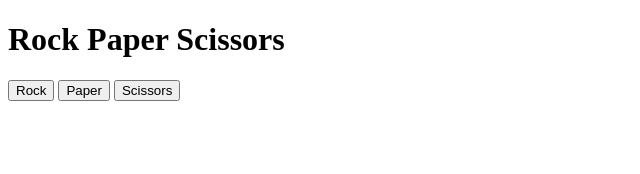
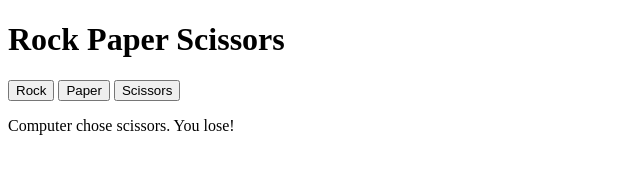
Before and after one commit to JahShon/rock_paper_scissors, a plain HTML site: page index.html in a window 1280 px wide. Shown: the whole page, without its empty margins (0-640 px from the left). Drawn offline with Linux system fonts and the light colour scheme.

Commit message:
Fix playGame function to accept user choice as a parameter

```diff
--- a/index.html
+++ b/index.html
@@ -34,7 +34,7 @@
             return "You lose!";
 }
 
-        function playGame() {
+        function playGame(userChoice) {
             const computerChoice = getComputerChoice();
             const result = determineWinner(userChoice, computerChoice);
             document.getElementById('result').innerText = `Computer chose ${computerChoice}. ${result}`;
```
